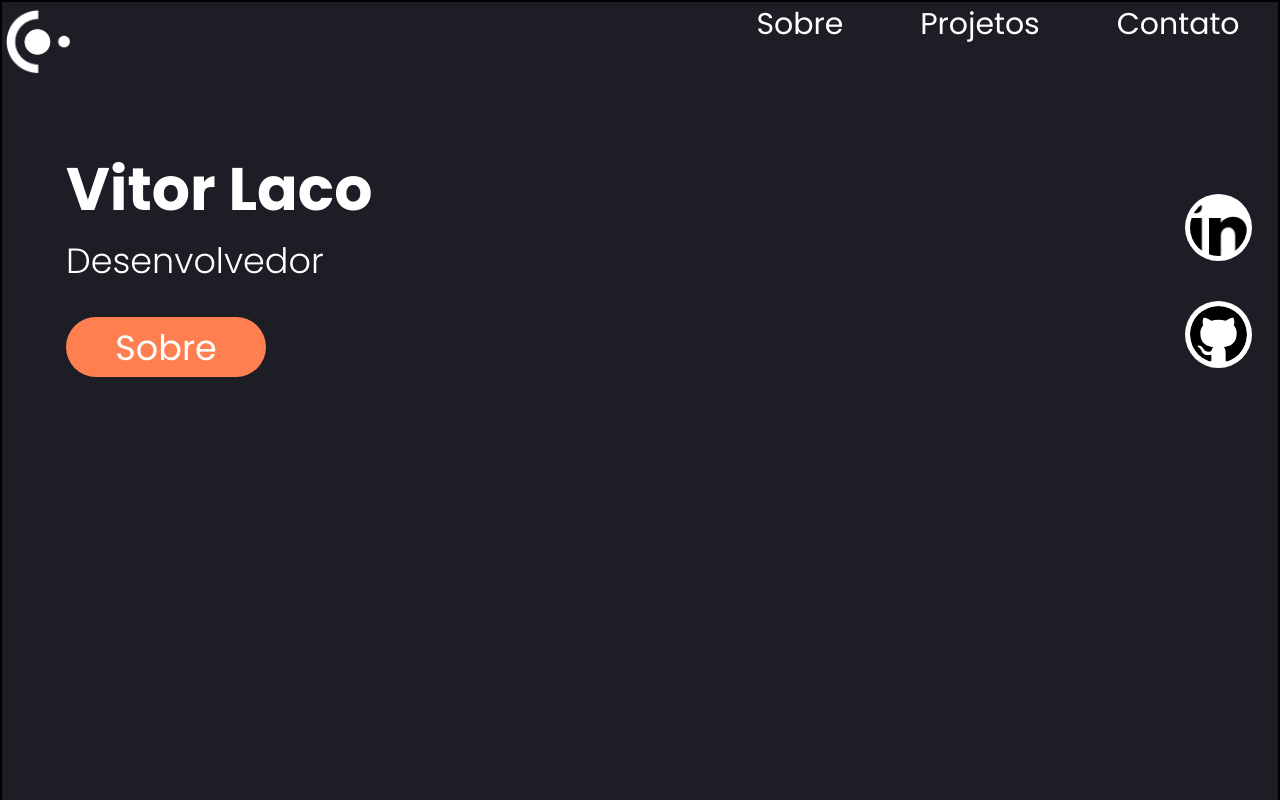
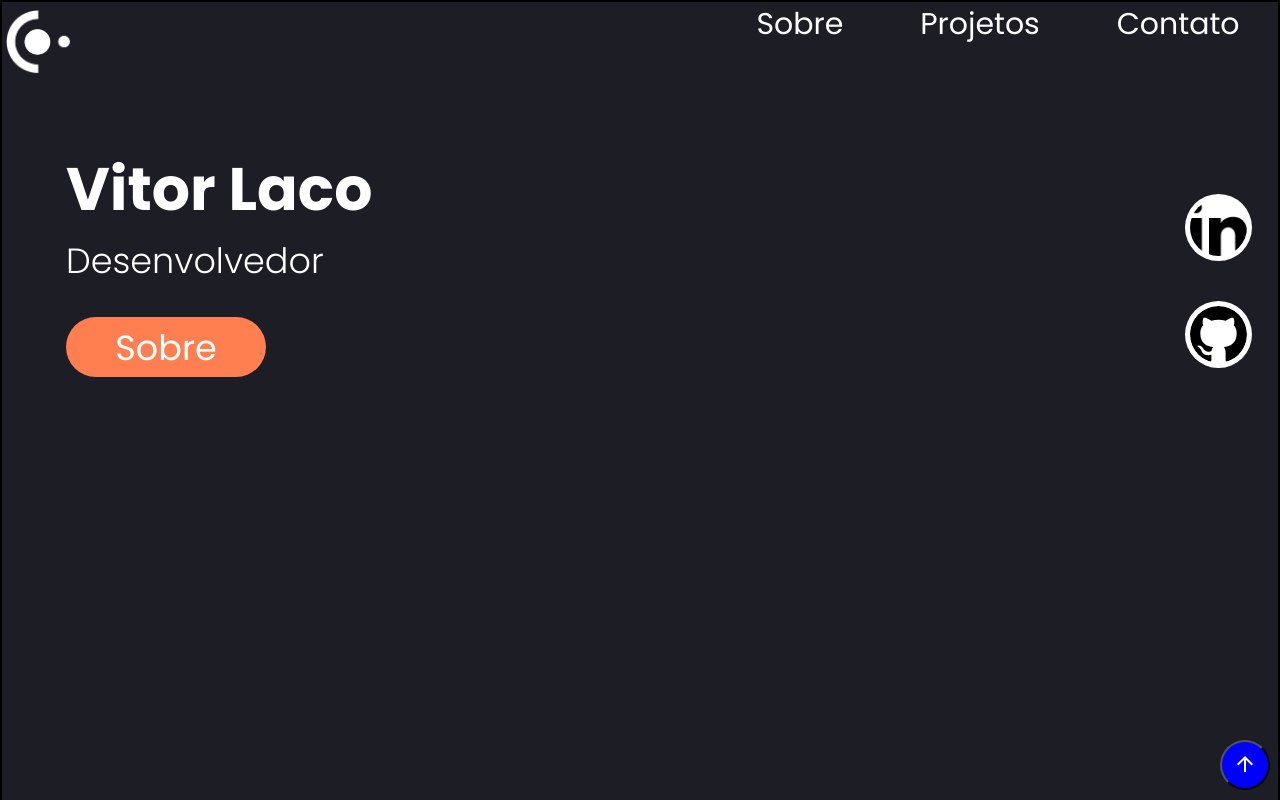
Before and after one commit to VLBortolotti/portfolio, a plain HTML site: page index.html in a window 1280 px wide. Shown: the top 800 px of the page. Drawn offline with nearby package versions, Linux system fonts and the light colour scheme.

Commit message:
botao ir pra cima add

```diff
--- a/estilos.css
+++ b/estilos.css
@@ -108,6 +108,26 @@ p {
 	color: #808080;
 }
 
+/* Arrow up scroll */
+#btnScrollToTop {
+	position: fixed;
+	right: 10px;
+	bottom: 10px;
+	width: 50px;
+	height: 50px;
+	border-radius: 50%;
+	background-color: blue;
+	color: white;
+	outline: none;
+	cursor: pointer;
+}
+
+#btnScrollToTop:hover {
+	background-color: darkblue;
+	transition: all .3s ease;
+	box-shadow: 0 0 5px ;
+}
+
 /* Logo */
 .logo {
 	height: 8vh;
--- a/index.html
+++ b/index.html
@@ -16,7 +16,15 @@
 		<!-- Font Awesome para o menu hamburger -->
 		<script src="https://kit.fontawesome.com/963da7e1a3.js" crossorigin="anonymous"></script>
 
+		<!-- Material Icons -->
+		<link href="https://fonts.googleapis.com/icon?family=Material+Icons" rel="stylesheet">
+
 	<body>
+		<script src="jquery-3.5.1.min.js"></script>
+
+		<button id="btnScrollToTop">
+			<i class="material-icons">arrow_upward</i>
+		</button>
 
 		<!-- Primeira Secao -->
 
@@ -96,7 +104,7 @@
 
 
 		<section class="sub-section">
-
+			<h2>Projetos</h2>
 		</section>
 
 		<footer></footer>
--- a/main.js
+++ b/main.js
@@ -1,3 +1,4 @@
+// Menu hamburgr responsivo
 const hamburgerButton = document.getElementById("hamburger");
 const navList = document.getElementById("menu-ul");
 
@@ -6,3 +7,10 @@ function toggleButton() {
 }
 
 hamburgerButton.addEventListener('click', toggleButton);
+
+// Seta voltar pra cima
+const btnScrollToTop = document.getElementById("btnScrollToTop");
+
+btnScrollToTop.addEventListener("click", function() {
+	window.scrollTo(0, 0);
+});
```
